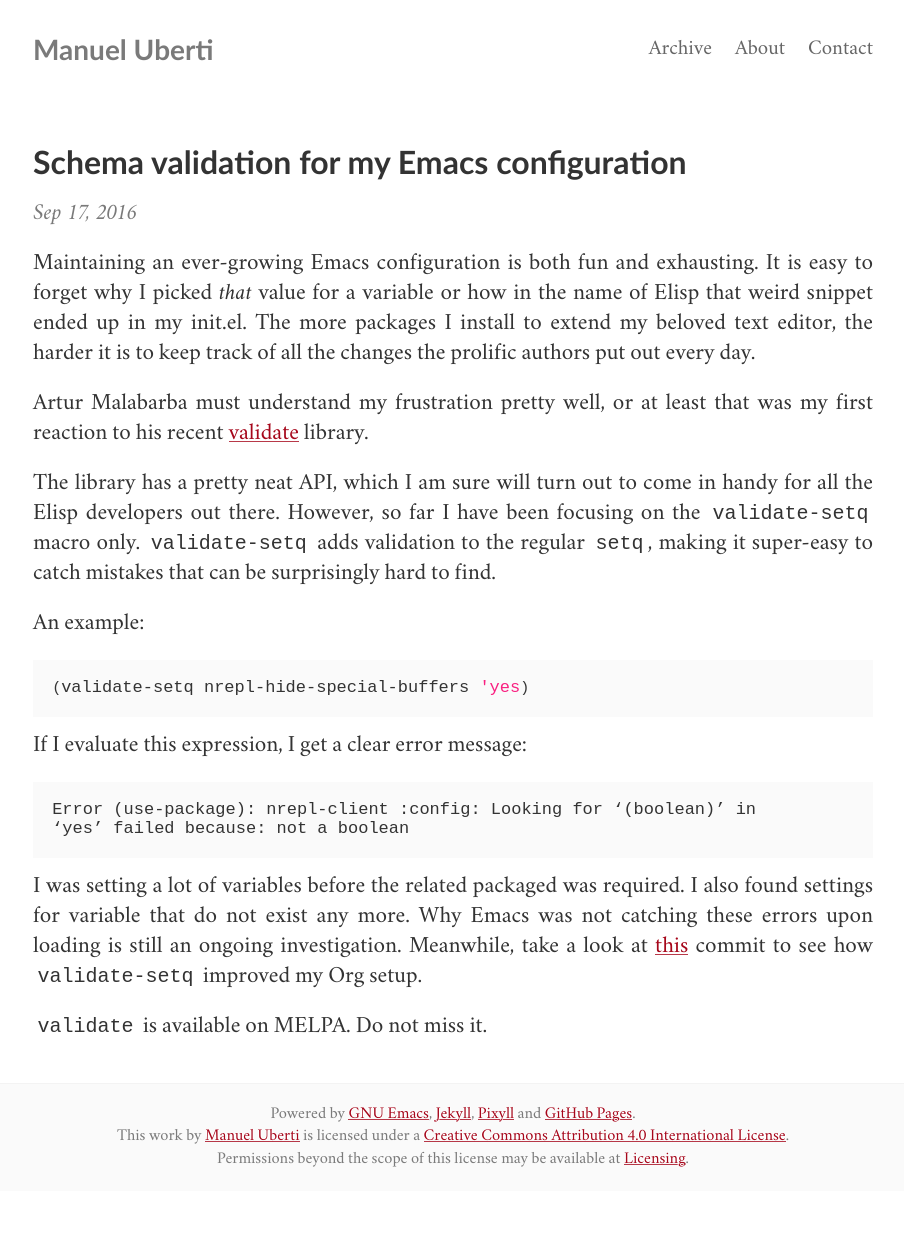
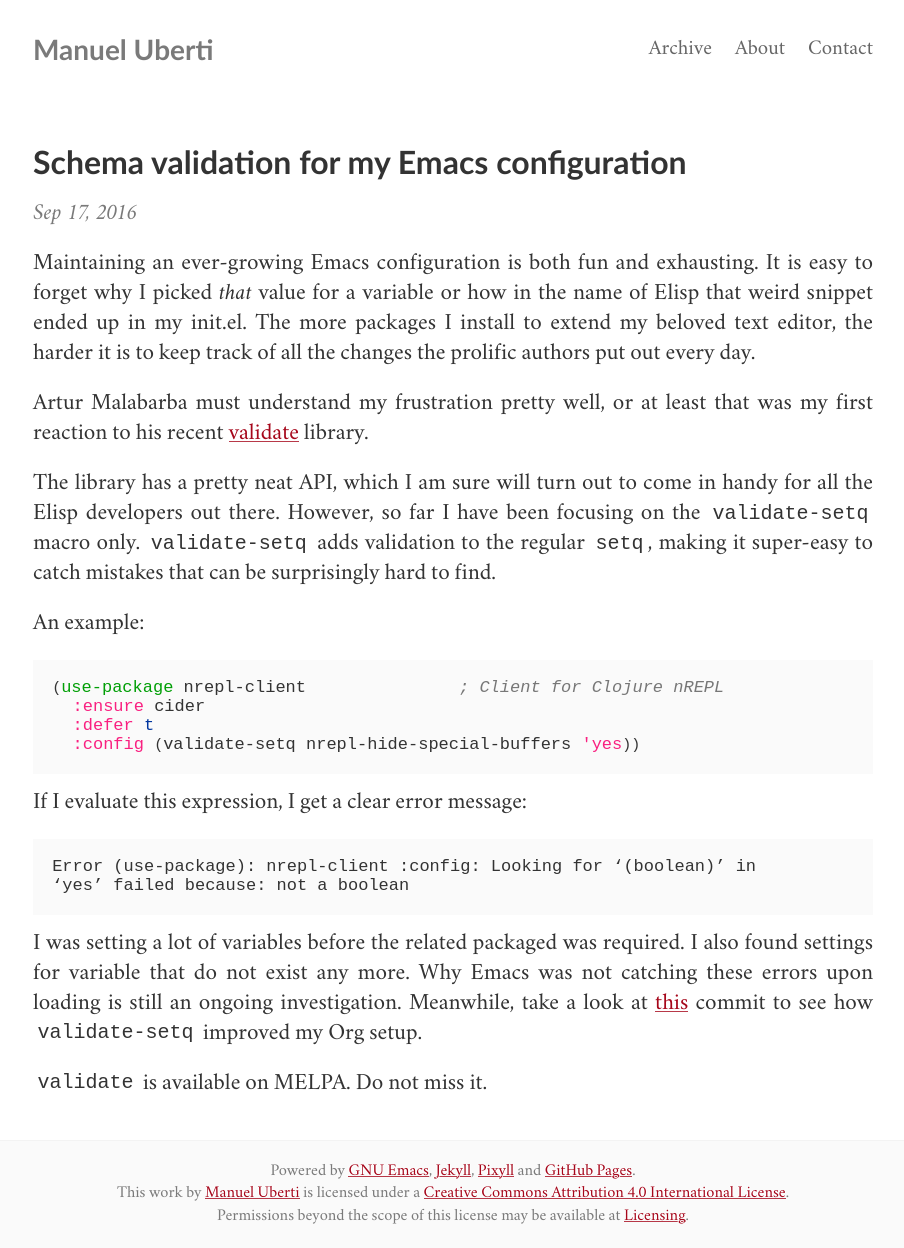
Before and after one commit to manuel-uberti/manuel-uberti.github.io, a Jekyll site: the page built from _posts/2016-09-17-validate.md, in a window 1280 px wide. Shown: the whole page, without its empty margins (187-1091 px from the left). Built offline with Jekyll 4.4.1, drawn with Linux system fonts in a browser that asks for light colours; some web fonts are replaced; before the commit the page ends 1191 px from its top, so only the background shows below that.

Commit message:
Add use-package snippet

````diff
--- a/_posts/2016-09-17-validate.md
+++ b/_posts/2016-09-17-validate.md
@@ -25,7 +25,10 @@ surprisingly hard to find.
 An example:
 
 ``` emacs-lisp
-(validate-setq nrepl-hide-special-buffers 'yes)
+(use-package nrepl-client               ; Client for Clojure nREPL
+  :ensure cider
+  :defer t
+  :config (validate-setq nrepl-hide-special-buffers 'yes))
 ```
 
 If I evaluate this expression, I get a clear error message:
````
